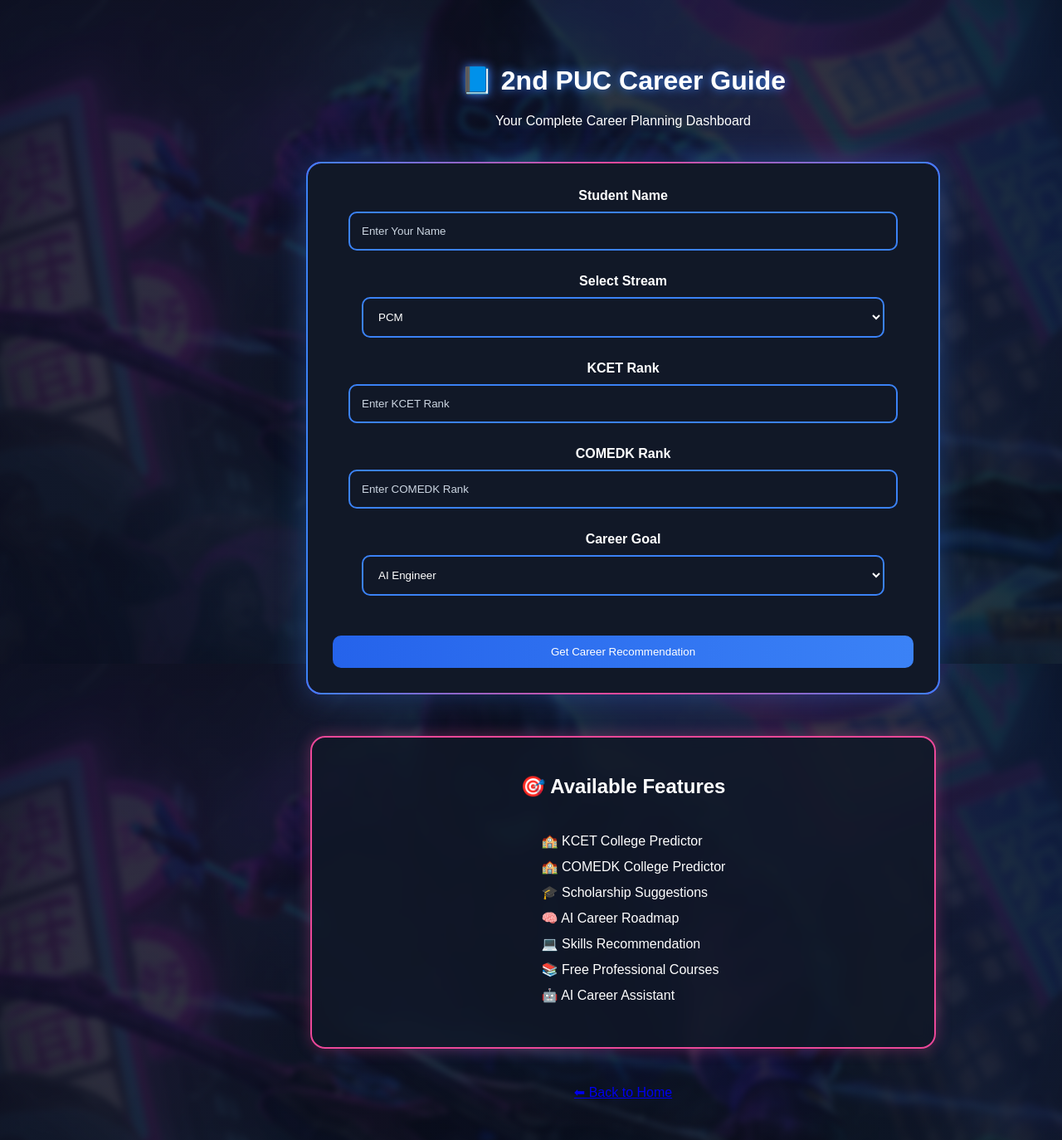
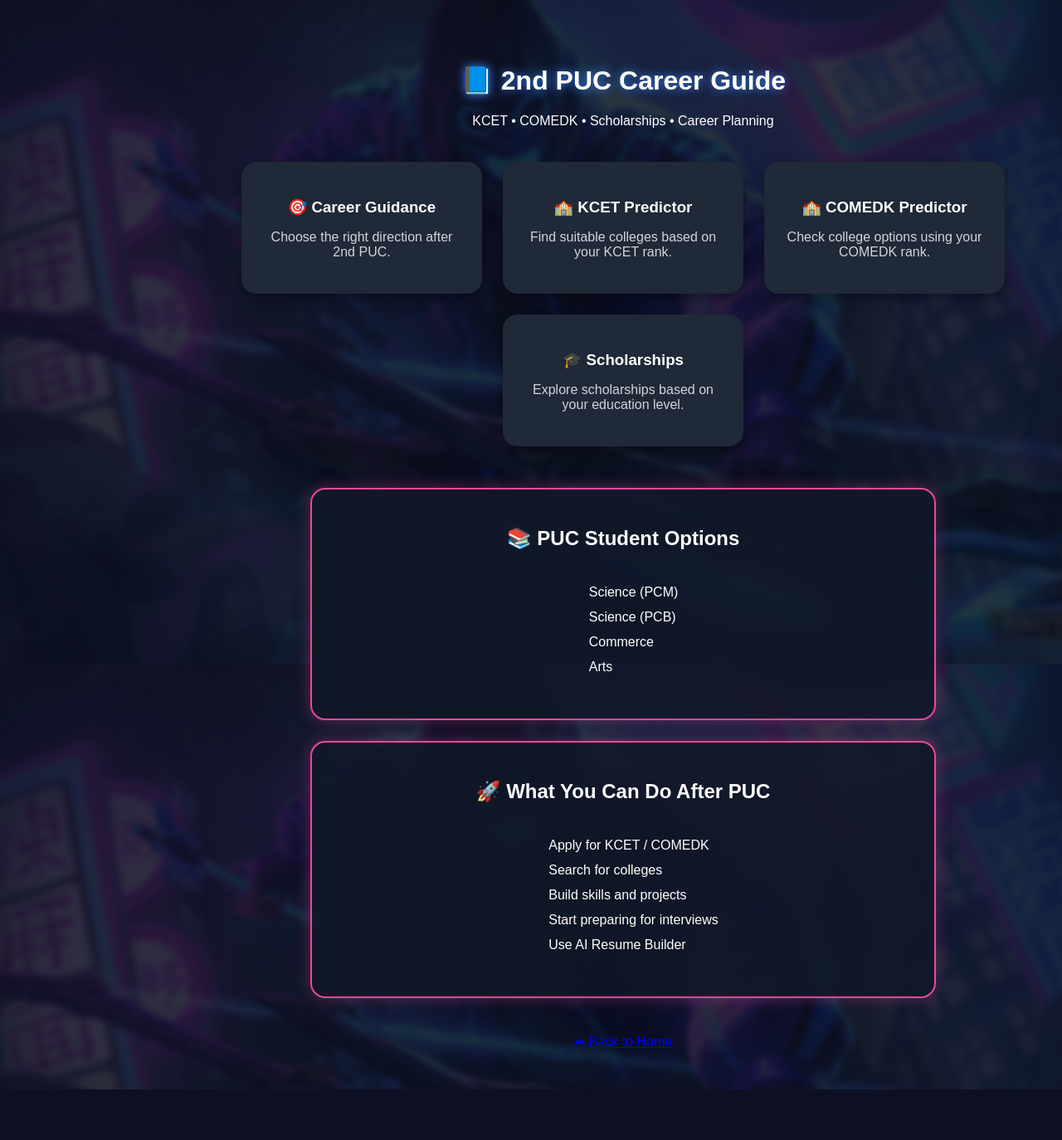
Before and after one commit to shanthamurthykr/AI-Career-Guide, a Flask app: page /puc in a window 1280 px wide. Shown: the whole page at 83% size. After the commit the page ends 1313 px from the top, so only its background shows below. Run offline with Flask 3, Linux system fonts and the light colour scheme; some libraries are stand-ins or nearby versions.

Commit message:
Created professional 2nd PUC career guide page

```diff
--- a/templates/puc.html
+++ b/templates/puc.html
@@ -1,122 +1,66 @@
 <!DOCTYPE html>
 <html>
-
 <head>
-
     <title>2nd PUC Career Guide</title>
-
     <link rel="stylesheet" href="{{ url_for('static', filename='style.css') }}">
-
 </head>
-
 <body>
 
 <div class="hero">
-
     <h1>📘 2nd PUC Career Guide</h1>
-
-    <p>Your Complete Career Planning Dashboard</p>
-
+    <p>KCET • COMEDK • Scholarships • Career Planning</p>
 </div>
 
 <div class="dashboard">
 
-<form>
+    <div class="card">
+        <h3>🎯 Career Guidance</h3>
+        <p>Choose the right direction after 2nd PUC.</p>
+    </div>
 
-<label>Student Name</label><br>
+    <div class="card">
+        <h3>🏫 KCET Predictor</h3>
+        <p>Find suitable colleges based on your KCET rank.</p>
+    </div>
 
-<input type="text" placeholder="Enter Your Name">
+    <div class="card">
+        <h3>🏫 COMEDK Predictor</h3>
+        <p>Check college options using your COMEDK rank.</p>
+    </div>
 
-<br><br>
-
-<label>Select Stream</label><br>
-
-<select>
-
-<option>PCM</option>
-
-<option>PCB</option>
-
-<option>Commerce</option>
-
-<option>Arts</option>
-
-</select>
-
-<br><br>
-
-<label>KCET Rank</label><br>
-
-<input type="number" placeholder="Enter KCET Rank">
-
-<br><br>
-
-<label>COMEDK Rank</label><br>
-
-<input type="number" placeholder="Enter COMEDK Rank">
-
-<br><br>
-
-<label>Career Goal</label><br>
-
-<select>
-
-<option>AI Engineer</option>
-
-<option>Software Engineer</option>
-
-<option>Doctor</option>
-
-<option>Data Scientist</option>
-
-<option>Cyber Security</option>
-
-</select>
-
-<br><br>
-
-<button>
-
-Get Career Recommendation
-
-</button>
-
-</form>
+    <div class="card">
+        <h3>🎓 Scholarships</h3>
+        <p>Explore scholarships based on your education level.</p>
+    </div>
 
 </div>
 
 <div class="result-box">
+    <h2>📚 PUC Student Options</h2>
+    <ul>
+        <li>Science (PCM)</li>
+        <li>Science (PCB)</li>
+        <li>Commerce</li>
+        <li>Arts</li>
+    </ul>
+</div>
 
-<h2>🎯 Available Features</h2>
-
-<ul>
-
-<li>🏫 KCET College Predictor</li>
-
-<li>🏫 COMEDK College Predictor</li>
-
-<li>🎓 Scholarship Suggestions</li>
-
-<li>🧠 AI Career Roadmap</li>
-
-<li>💻 Skills Recommendation</li>
-
-<li>📚 Free Professional Courses</li>
-
-<li>🤖 AI Career Assistant</li>
-
-</ul>
-
+<div class="result-box">
+    <h2>🚀 What You Can Do After PUC</h2>
+    <ul>
+        <li>Apply for KCET / COMEDK</li>
+        <li>Search for colleges</li>
+        <li>Build skills and projects</li>
+        <li>Start preparing for interviews</li>
+        <li>Use AI Resume Builder</li>
+    </ul>
 </div>
 
 <br>
 
 <center>
-
-<a href="/">⬅ Back to Home</a>
-
+    <a href="/">⬅ Back to Home</a>
 </center>
 
 </body>
-
 </html>
```
